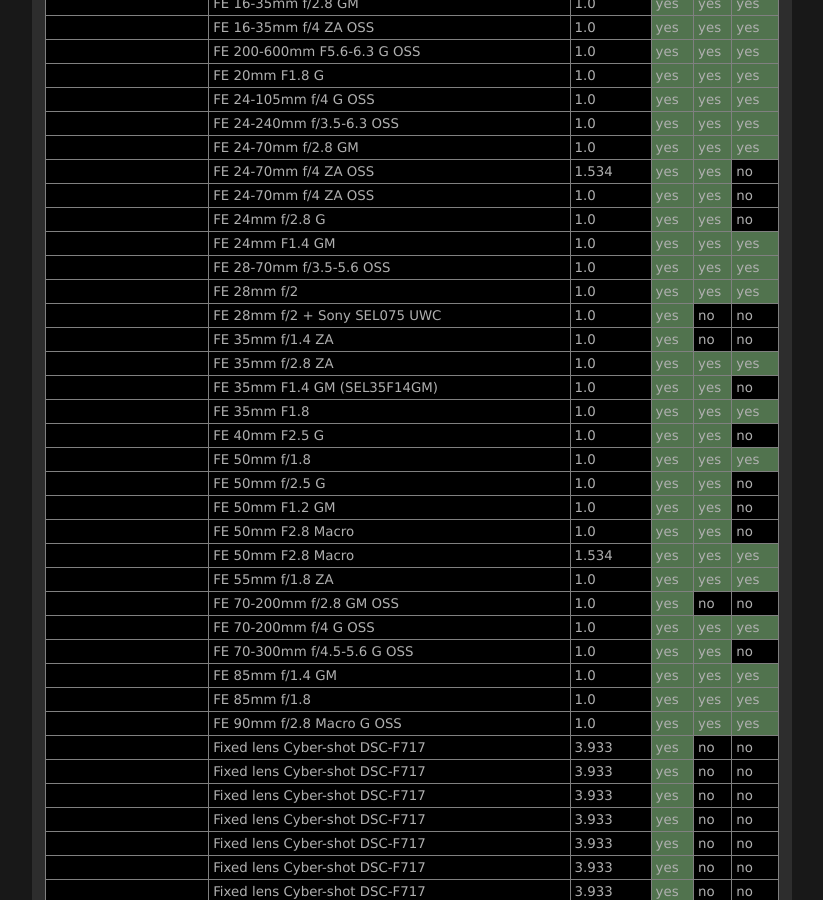
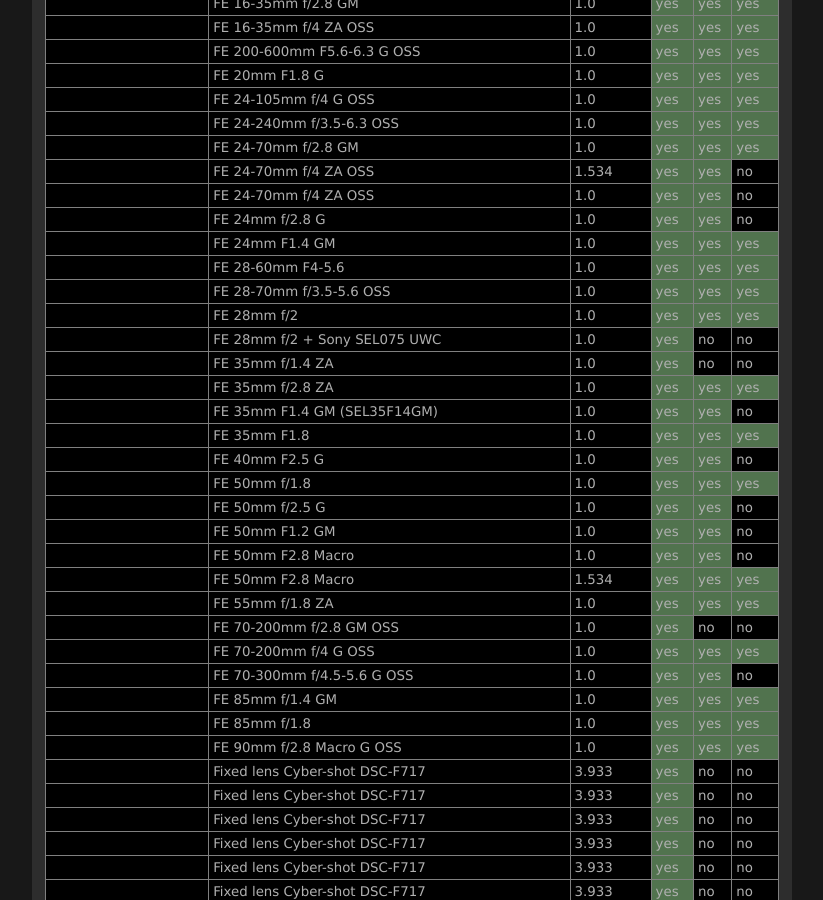
Before and after one commit to lensfun/lensfun.github.io, a Jekyll site: the page built from _posts/lenslist/2999-12-31-Lenslist-master.md, in a window 1280 px wide and 900 px high, scrolled down 25917 px. Shown: the whole window, without its empty margins (284-1107 px from the left). Built offline with Jekyll 4.4.1, drawn with Linux system fonts in a browser that asks for light colours.

Commit message:
Update master lens list from GitHub Actions

```diff
--- a/_posts/lenslist/2999-12-31-Lenslist-master.md
+++ b/_posts/lenslist/2999-12-31-Lenslist-master.md
@@ -1070,6 +1070,7 @@ This list was generated on 2023-05-08 from current Lensfun sources. Your Lensfun
 <tr class="lenslist-bg1"><td></td><td>FE 24-70mm f/4 ZA OSS</td><td>1.0</td><td class="lenslist-highlight lenslist-check">yes</td><td class="lenslist-highlight lenslist-check">yes</td><td class="lenslist-check">no</td></tr>
 <tr class="lenslist-bg1"><td></td><td>FE 24mm f/2.8 G</td><td>1.0</td><td class="lenslist-highlight lenslist-check">yes</td><td class="lenslist-highlight lenslist-check">yes</td><td class="lenslist-check">no</td></tr>
 <tr class="lenslist-bg1"><td></td><td>FE 24mm F1.4 GM</td><td>1.0</td><td class="lenslist-highlight lenslist-check">yes</td><td class="lenslist-highlight lenslist-check">yes</td><td class="lenslist-highlight lenslist-check">yes</td></tr>
+<tr class="lenslist-bg1"><td></td><td>FE 28-60mm F4-5.6</td><td>1.0</td><td class="lenslist-highlight lenslist-check">yes</td><td class="lenslist-highlight lenslist-check">yes</td><td class="lenslist-highlight lenslist-check">yes</td></tr>
 <tr class="lenslist-bg1"><td></td><td>FE 28-70mm f/3.5-5.6 OSS</td><td>1.0</td><td class="lenslist-highlight lenslist-check">yes</td><td class="lenslist-highlight lenslist-check">yes</td><td class="lenslist-highlight lenslist-check">yes</td></tr>
 <tr class="lenslist-bg1"><td></td><td>FE 28mm f/2</td><td>1.0</td><td class="lenslist-highlight lenslist-check">yes</td><td class="lenslist-highlight lenslist-check">yes</td><td class="lenslist-highlight lenslist-check">yes</td></tr>
 <tr class="lenslist-bg1"><td></td><td>FE 28mm f/2 + Sony SEL075 UWC</td><td>1.0</td><td class="lenslist-highlight lenslist-check">yes</td><td class="lenslist-check">no</td><td class="lenslist-check">no</td></tr>
```
